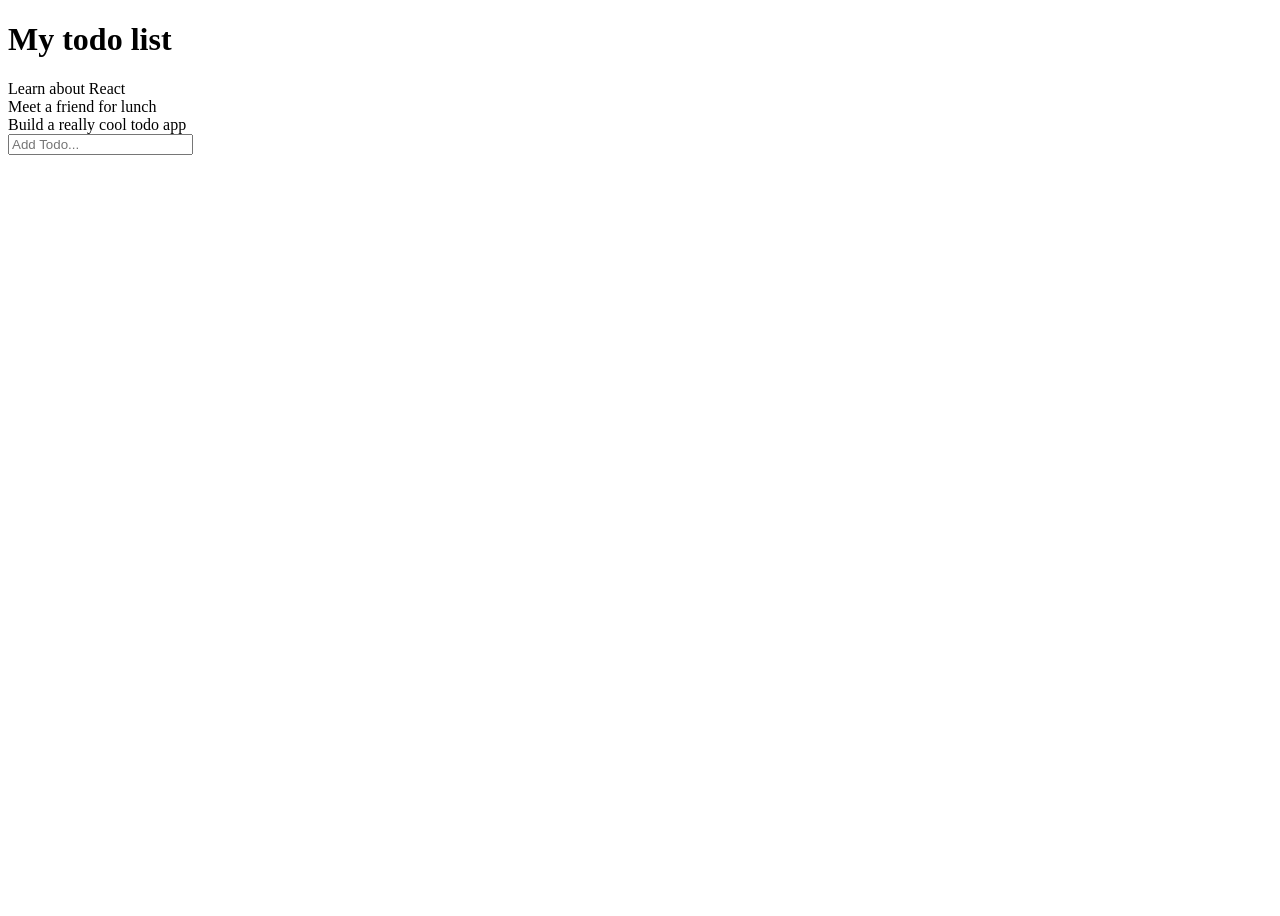
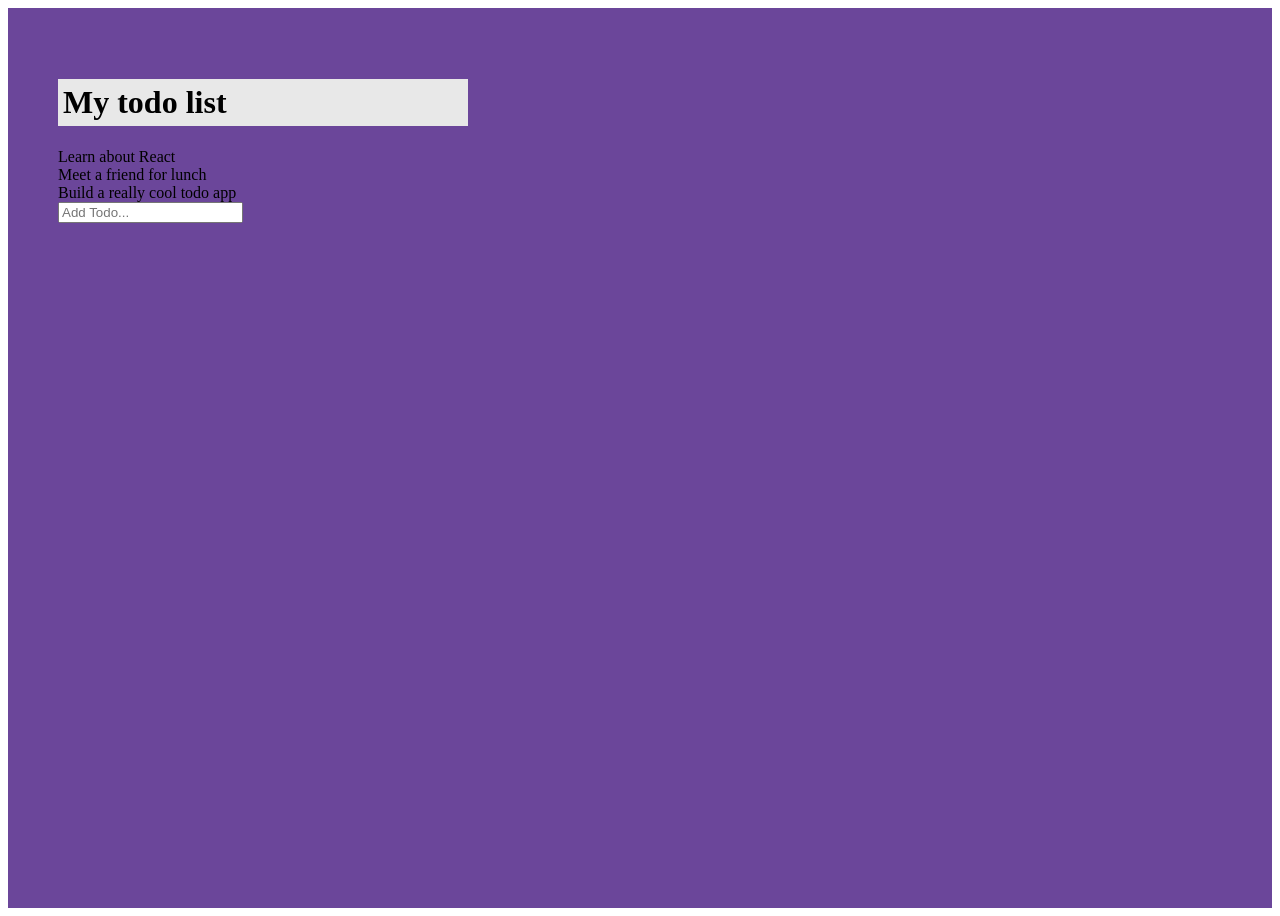
Before and after one commit to ShaunaMack/todo-list, a React (Vite) app: page / in a window 1280 px wide. Before the commit the page ends 800 px from the top, so only its background shows below. Built offline with nearby package versions, Linux system fonts and the light colour scheme.

Commit message:
add styles to the todo list

```diff
--- a/src/App.css
+++ b/src/App.css
@@ -1,6 +1,11 @@
-#root {
-  max-width: 1280px;
-  margin: 0 auto;
-  padding: 2rem;
-  text-align: center;
+.app {
+  background: #6b469a;
+  padding: 50px;
+  height: 100vh;
 }
+
+.todo-list {
+  background: #e8e8e8;
+  padding: 5px;
+  max-width: 400px;
+}
--- a/src/App.jsx
+++ b/src/App.jsx
@@ -1,6 +1,8 @@
 import { useState } from "react";
 import TodoItem from "./components/TodoItem";
 import TodoForm from "./components/TodoForm";
+
+import "./App.css";
 
 function App() {
   const [todos, setTodos] = useState([
@@ -15,8 +17,8 @@
   };
 
   return (
-    <div>
-      <h1>My todo list</h1>
+    <div className="app">
+      <h1 className="todo-list">My todo list</h1>
       {todos.map((todo, index) => (
         <TodoItem text={todo} key={index} />
       ))}
```
